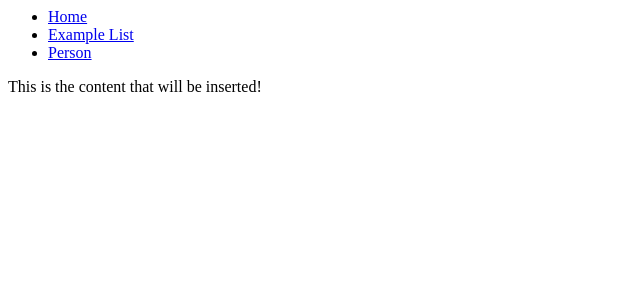
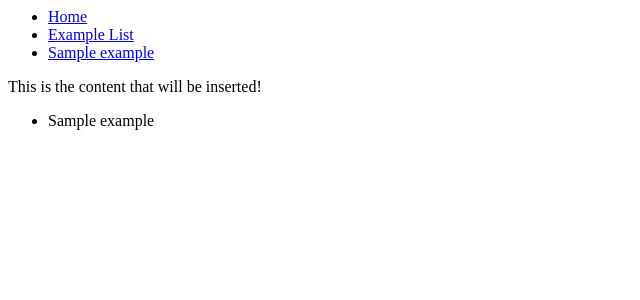
Before and after one commit to siobahnv/django_base_example, a Django app: page /list/ in a window 1280 px wide. Shown: the top 300 px of the page, without its empty margins (0-640 px from the left). Run offline with Django 3.2, Linux system fonts and the light colour scheme; tables that the repository leaves empty hold one stand-in row (values such as "Sample post").

Commit message:
Generalized person functionality and urls.

```diff
--- a/app/templates/app/base.html
+++ b/app/templates/app/base.html
@@ -1,6 +1,8 @@
-{% load staticfiles %}
+{% load static %}
+
 <head>
-    <link rel="stylesheet" href="{% block css %}{% endblock %}">
+    <link rel="stylesheet" href="{% static 'app/css/myapp.css' %}">
+    <link rel="stylesheet" href="{% block customCSS %}{% endblock %}">
 </head>
 
 <html>
@@ -10,7 +12,12 @@
         <ul>
             <li><a href="{% url 'app:home' %}">Home</a></li>
             <li><a href="{% url 'app:example_list' %}">Example List</a></li>
-            <li><a href="{% url 'app:person' %}">Person</a></li>
+
+            {% if example_list %}
+            {% for person in example_list %}
+            <li><a href="{% url 'app:person' person.id %}">{{ person.name }}</a></li>
+            {% endfor %}
+            {% endif %}
         </ul>
     </div>
     <div>
--- a/app/templates/app/example_list.html
+++ b/app/templates/app/example_list.html
@@ -2,4 +2,11 @@
 
 {% block content %}
 <p>This is the content that will be inserted!</p>
+
+<ul>
+    {% for person in example_list %}
+    <li>{{ person.name }}</li>
+    {% endfor %}
+</ul>
+
 {% endblock %}
--- a/app/urls.py
+++ b/app/urls.py
@@ -9,5 +9,11 @@ urlpatterns = [
 ]
 
 urlpatterns += [
-    path('person/', views.person, name='person'),
+    path('person/<int:person_id>', views.person, name='person'),
 ]
+
+urlpatterns += [
+    path('create/', views.ExampleCreate.as_view(), name='example_create'),
+    path('<int:pk>/update/', views.ExampleUpdate.as_view(), name='example_update'),
+    path('<int:pk>/delete/', views.ExampleDelete.as_view(), name='example_delete'),
+]
--- a/app/views.py
+++ b/app/views.py
@@ -1,11 +1,50 @@
-from django.shortcuts import render
+from django.shortcuts import render, get_object_or_404
+from django.views import generic
+from django.views.generic.edit import CreateView, UpdateView, DeleteView
+from django.urls import reverse, reverse_lazy
+
+from .models import *
+
+def getPersonList():
+    example_list = Example.objects.all()
+    return example_list
 
 # Create your views here.
+
+# def index(request):
+#     example_list = getPersonList()
+#     context = {'example_list': example_list}
+#     return render(request, 'app/index.html', context)
+
 def home(request):
-    return render(request, 'app/home.html', {})
+    example_list = getPersonList()
+    context = {'example_list': example_list}
+    return render(request, 'app/home.html', context)
 
 def example_list(request):
-    return render(request, 'app/example_list.html', {})
+    example_list = getPersonList()
+    context = {'example_list': example_list}
+    return render(request, 'app/example_list.html', context)
 
-def person(request):
-    return render(request, 'app/person.html', {})
+def person(request, person_id):
+    person = get_object_or_404(Example, pk=person_id)
+    example_list = getPersonList()
+    context = {
+        'person': person,
+        'example_list': example_list
+        }
+    return render(request, 'app/person.html', context)
+
+class ExampleCreate(CreateView):
+    model = Example
+    fields = '__all__'
+    success_url = reverse_lazy('app:home')
+
+class ExampleUpdate(UpdateView):
+    model = Example
+    fields = '__all__'
+    success_url = reverse_lazy('app:home')
+
+class ExampleDelete(DeleteView):
+    model = Example
+    success_url = reverse_lazy('app:home')
```
Also changed, not shown: app/forms.py (added, +10 -0 lines), app/templates/app/example_form.html (added, +9 -0 lines), app/templates/app/person.html (+4 -5 lines).
